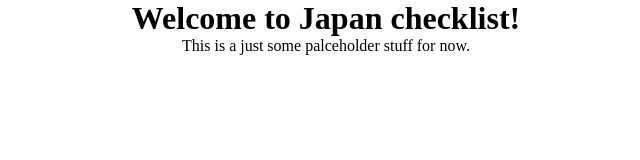
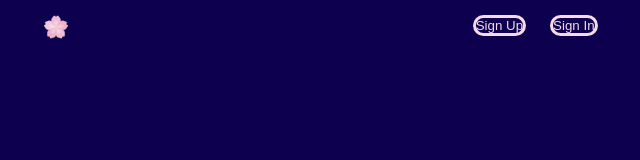
Before and after one commit to EsperAdmin/japan-checklist-web, a plain HTML site: page index.html in a window 1280 px wide. Shown: the whole page, without its empty margins (314-954 px from the left). Drawn offline with Linux system fonts and the light colour scheme.

Commit message:
Add some styles and buttons

```diff
--- a/css/styles.css
+++ b/css/styles.css
@@ -2,8 +2,30 @@
     padding: 0;
     margin: 0;
     box-sizing: border-box;
+    background-color: #0D004F;
 }
 
 h1, p {
     text-align: center;
 }
+
+.hero {
+    background-color: #0D004F;
+    color: white;
+    display: flex;
+    justify-content: space-between;
+    margin: 15px 28%;
+}
+
+.logo {
+    height: 24px;
+    width: 24px;
+}
+
+.signupin-buttons {
+    margin: 0px 10px;
+    color: #F7DAE6;
+    border-radius: 15px;
+    border: solid;
+
+}
--- a/index.html
+++ b/index.html
@@ -7,7 +7,14 @@
     <title>Japan Checklist</title>
 </head>
 <body>
-    <h1>Welcome to Japan checklist!</h1>
-    <p>This is a just some palceholder stuff for now.</p>
+
+    <div class="hero">
+        <img class="logo" src="./content/images/logo.webp">
+        <div class="hero-buttons">
+            <button class="signupin-buttons">Sign Up</button>
+            <button class="signupin-buttons">Sign In</button>
+        </div>
+    </div>
+
 </body>
 </html>
```
Also changed, not shown: content/images/logo.webp (added), 1 other file.
